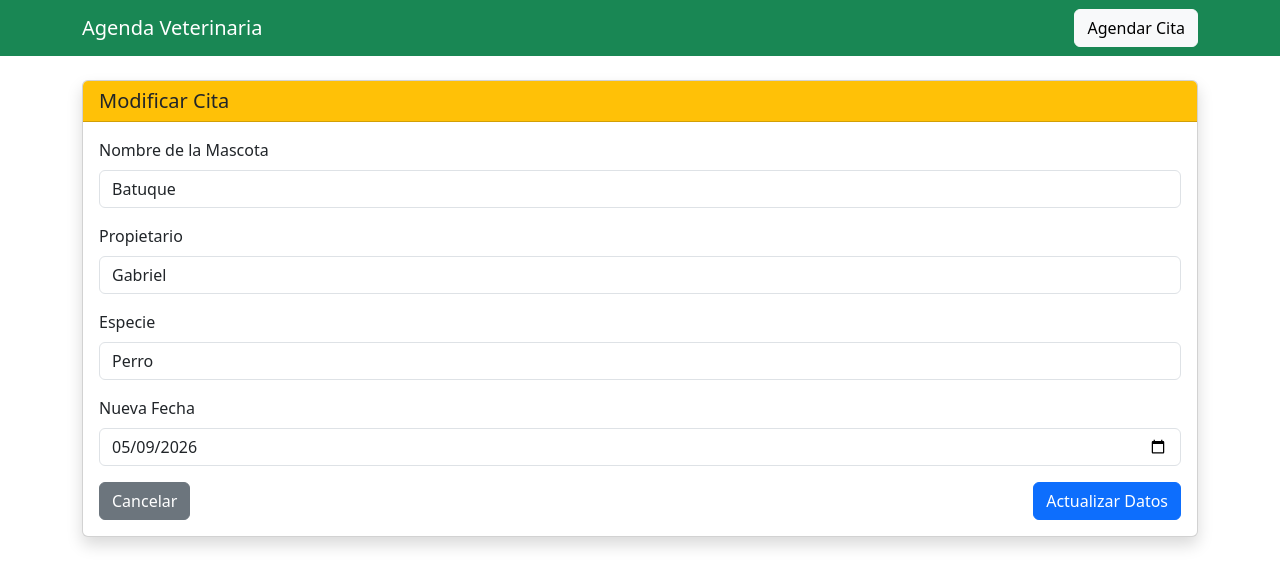
After one commit to AlejandroPaco71/sist_medico, a Flask app: page /modificar/1 in a window 1280 px wide. The commit adds this page. Shown: the top 587 px of the page. Run offline with Flask 3, Linux system fonts and the light colour scheme; data comes from the database, SQL or seed files in the repository; both versions use the stored data as it was after the commit.

Commit message:
Se impremento la funcion de editar la cita

```diff
--- a/app.py
+++ b/app.py
@@ -38,7 +38,7 @@ def agenda():
     cursor.execute("SELECT * FROM pacientes")
     pacientes = cursor.fetchall()
 
-    return render_template("index.html", citas = pacientes)
+    return render_template("index.html", pacientes = pacientes)
 
 # Para agendar o crear una cita
 @app.route('/agendar', methods=('GET', 'POST'))
@@ -63,61 +63,35 @@ def agendar():
     return render_template('agendar.html')
 
 
-# @app.route("/create")
-# def create():
-#     return render_template('create.html')
+# Para la modificacion de una cita
+@app.route('/modificar/<int:id>', methods=('GET', 'POST'))
+def modificar(id):
+    # Obtenmos los datos de la cita
+    conn = sqlite3.connect('citas.db')
+    conn.row_factory = sqlite3.Row
+    cursor = conn.cursor()
+    cursor.execute('SELECT * FROM pacientes WHERE id = ?', (id,))
+    cita = cursor.fetchone()
 
-# @app.route("/save", methods=['POST'])
-# def save():
-#     mascota = request.form['mascota']
-#     propietario = request.form['propietario']
-#     especie TEXTquest.form['especie']
-#     conn = sqlite3.connect("kardex.db")
-#     cursor = conn.cursor()
-#     cursor.execute(
-#         """
-#         INSERT INTO pacientes (mascota,propietario,especiTEXT     VALUES (?,?,?)
-#         """,
-#         (mascota,propietario,especiTEXT )
-#     conn.commit()
-#     conn.close()
-#     return redirect('/')
+    if request.method == 'POST':
+        #obtenemos los datos del formulario
+        mascota = request.form['mascota']
+        propietario = request.form['propietario']
+        especie = request.form['especie']
+        fecha = request.form['fecha']
+        # Ejecución de la actualización (UPDATE) con los nuevos valores
+        conn.execute("""
+            UPDATE pacientes SET mascota= ?, propietario=?, especie=?, fecha = ? WHERE id = ?
+        """, (mascota, propietario, especie, fecha, id))
+        conn.commit()
+        conn.close()
+        return redirect("/")
+
+    conn.close()
+    # Renderiza el formulario de edición con la información de la cita seleccionada
+    return render_template('modificar.html', cita=cita)
 
 
-# @app.route("/edit/<int:id>")
-# def persona_edit(id):
-#     #conexion a la base de datos
-#     conn = sqlite3.connect("kardex.db")
-#     #Permite manejar lo sregistros en forma de diccionario
-#     conn.row_factory = sqlite3.Row
-#     cursor = conn.cursor()
-#     cursor.execute("SELECT * FROM pacientes WHERE id = ?", (id,))
-#     persona = cursor.fetchone()
-#     conn.close()
-#     return render_template('edit.html', persona = persona)
-
-# @app.route("/update", methods=['POST'])
-# def persona_update():
-#     id = request.form['id']
-#     mascota = request.form['mascota']
-#     propietario = request.form['propietario']
-#     especie TEXTquest.form['especie'TEXT   #conexion a la base de datos
-#     conn = sqlite3.connect("kardex.db")
-#     cursor = conn.cursor()
-
-#     cursor.execute("UPDATE pacientes SET mascota=?,propietario=?,especie=TEXTERE id=?", (mascota,propietario,especie,TEXT
-#     conn.commit()
-#     conn.close()
-#     return redirect('/')
-
-# @app.route("/delete/<int:id>")
-# def persona_delete(id):
-#     conn = sqlite3.connect("kardex.db")
-#     cursor = conn.cursor()
-#     cursor.execute("DELETE FROM pacientes WHERE id=?", (id,))
-#     conn.commit()
-#     conn.close()
-#     return redirect('/')
 
 if __name__ == "__main__":
     app.run(debug=True)
--- /dev/null
+++ b/templates/modificar.html
@@ -0,0 +1,43 @@
+{% extends 'base.html' %}
+
+{% block content %}
+<div class="card shadow">
+    <div class="card-header bg-warning text-dark">
+        <h2 class="h5 mb-0">Modificar Cita</h2>
+    </div>
+    <div class="card-body">
+        <!-- Reutilizamos codigo de la creacion de nueva cita, agregando su value="" -->
+        <form action="{{ url_for('modificar', id=cita.id) }}" method="post">
+
+            <div class="mb-3">
+                <label for="mascota" class="form-label">Nombre de la Mascota</label>
+                <input type="text" class="form-control" id="mascota" name="mascota"
+                       value="{{ cita.mascota }}" required>
+            </div>
+
+            <div class="mb-3">
+                <label for="propietario" class="form-label">Propietario</label>
+                <input type="text" class="form-control" id="propietario" name="propietario"
+                       value="{{ cita.propietario }}" required>
+            </div>
+
+            <div class="mb-3">
+                <label for="especie" class="form-label">Especie</label>
+                <input type="text" class="form-control" id="especie" name="especie" value="{{ cita.especie }}" required>
+
+            </div>
+
+            <div class="mb-3">
+                <label for="fecha" class="form-label">Nueva Fecha </label>
+                <input type="date" class="form-control" id="fecha" name="fecha"
+                       value="{{ cita.fecha }}" required>
+            </div>
+
+            <div class="d-flex justify-content-between">
+                <a href="/" class="btn btn-secondary">Cancelar</a>
+                <button type="submit" class="btn btn-primary">Actualizar Datos</button>
+            </div>
+        </form>
+    </div>
+</div>
+{% endblock %}
```
Also changed, not shown: templates/index.html (+8 -8 lines), citas.db.
